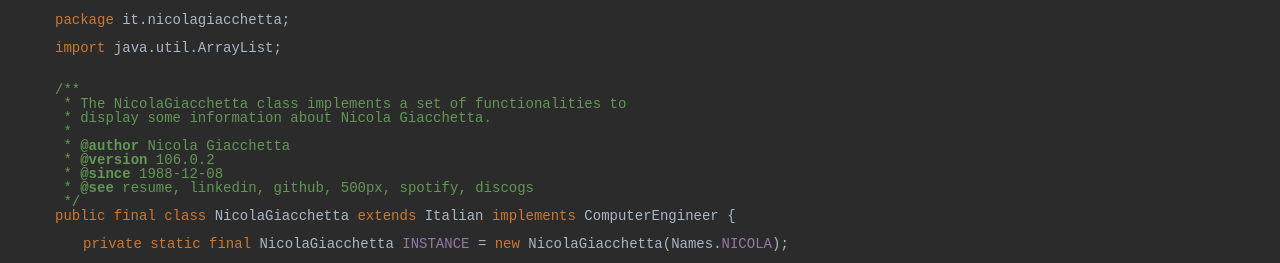
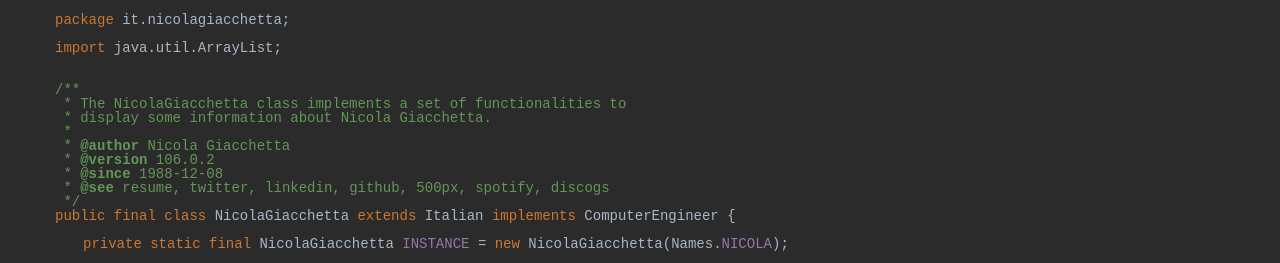
Before and after one commit to nicolagiacchetta/website, a plain HTML site: page index.html in a window 1280 px wide. Shown: the top 263 px of the page. Drawn offline with Linux system fonts and the light colour scheme.

Commit message:
added twitter link

```diff
--- a/index.html
+++ b/index.html
@@ -37,7 +37,7 @@
          &nbsp;* <span class="javadoc-annotations">@author</span>  Nicola Giacchetta<br>
          &nbsp;* <span class="javadoc-annotations">@version</span> 106.0.2<br>
          &nbsp;* <span class="javadoc-annotations">@since</span>   1988-12-08<br>
-         &nbsp;* <span class="javadoc-annotations">@see</span>     <a href="http://www.nicolagiacchetta.it/resume.pdf" target="_blank" class="javadoc-links">resume</a>, <a href="https://www.linkedin.com/in/nicolagiacchetta/" target="_blank" class="javadoc-links">linkedin</a>, <a href="https://github.com/nicolagiacchetta" target="_blank" class="javadoc-links">github</a>, <a href="https://500px.com/nicolagiacchetta" target="_blank" class="javadoc-links">500px</a>, <a href="https://open.spotify.com/user/1171479957" target="_blank" class="javadoc-links">spotify</a>, <a href="https://www.discogs.com/user/little_jacket/collection" target="_blank" class="javadoc-links">discogs</a><br>
+         &nbsp;* <span class="javadoc-annotations">@see</span>     <a href="http://www.nicolagiacchetta.it/resume.pdf" target="_blank" class="javadoc-links">resume</a>, <a href="https://twitter.com/N_Giacchetta" target="_blank" class="javadoc-links">twitter</a>, <a href="https://www.linkedin.com/in/nicolagiacchetta/" target="_blank" class="javadoc-links">linkedin</a>, <a href="https://github.com/nicolagiacchetta" target="_blank" class="javadoc-links">github</a>, <a href="https://500px.com/nicolagiacchetta" target="_blank" class="javadoc-links">500px</a>, <a href="https://open.spotify.com/user/1171479957" target="_blank" class="javadoc-links">spotify</a>, <a href="https://www.discogs.com/user/little_jacket/collection" target="_blank" class="javadoc-links">discogs</a><br>
          &nbsp;*/<br>
          </span>
          <span class="keywords">public final class</span> NicolaGiacchetta <span class="keywords">extends</span>  Italian <span class="keywords">implements</span>  ComputerEngineer {<br><br>
```
